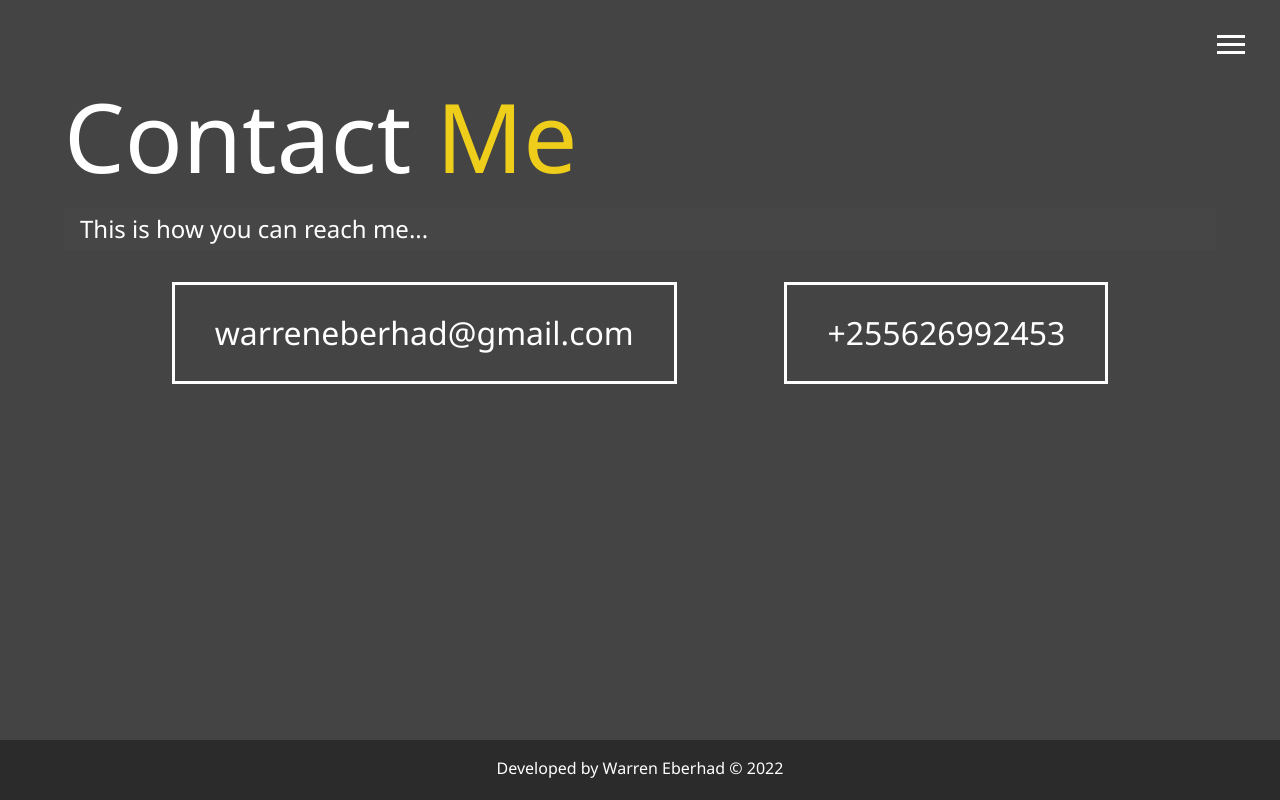
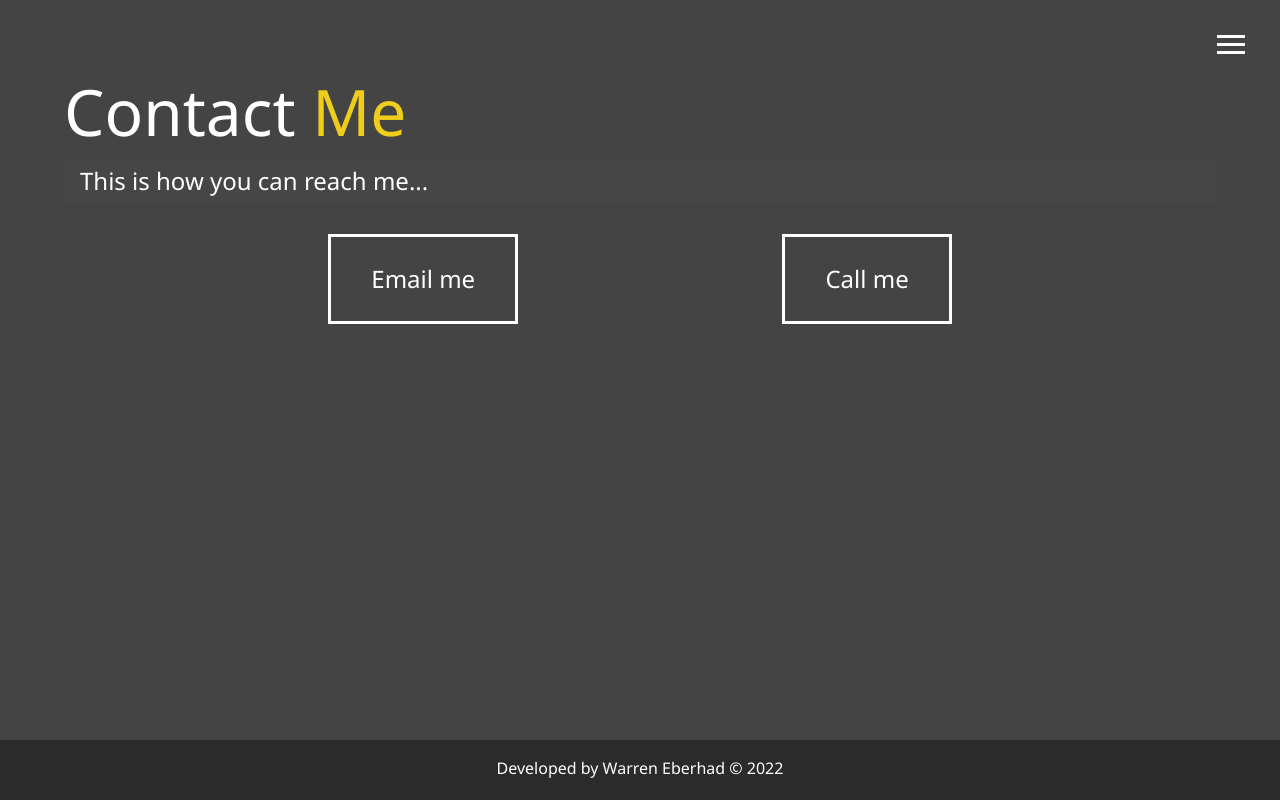
Before and after one commit to warrenebx/portfolio, a website: page dist/contact.html in a window 1280 px wide. Drawn offline with Linux system fonts and the light colour scheme.

Commit message:
background and fonts

```diff
--- a/dist/contact.html
+++ b/dist/contact.html
@@ -50,19 +50,19 @@
   </header>
 
   <main id="contact">
-    <h1 class="lg-heading">
+    <h2 class="lg-heading">
       Contact
       <span class="text-secondary">Me</span>
-    </h1>
+    </h2>
     <h2 class="sm-heading">
       This is how you can reach me...
     </h2>
     <div class="boxes">
       <div>
-        <a href="mailto:warreneberhad@gmail.com" ><span class="text-secondary"></span> warreneberhad@gmail.com</a>
+        <a href="mailto:warreneberhad@gmail.com" ><span class="text-secondary"></span>Email me</a>
       </div>
       <div>
-        <a href="tel:+255626994753"><span class="text-secondary"></span>+255626992453</a>
+        <a href="tel:+255626994753"><span class="text-secondary"></span>Call me</a>
       </div>
       <!-- <div>
         <span class="text-secondary">Address: </span> Morogoro,Tz
--- a/dist/css/main.css
+++ b/dist/css/main.css
@@ -102,12 +102,14 @@ body {
   margin: 0;
   font-family: 'Segoe UI', Tahoma, Geneva, Verdana, sans-serif;
   line-height: 1.5; }
-  body#bg-img {
+  /* body#bg-img {
     background: url(../img/mx.jpg);
     background: rgba(68, 68, 68, 0.9), url(../img/background.jpg);
     background-attachment: fixed;
-    background-size: cover; }
-
+    background-size: cover; }  */
+    body#bg-img {
+      background-color: #070026;
+    }
 h1,
 h2,
 h3 {
@@ -116,7 +118,7 @@ h3 {
   h1.lg-heading,
   h2.lg-heading,
   h3.lg-heading {
-    font-size: 6rem; }
+    font-size: 4rem; }
   h1.sm-heading,
   h2.sm-heading,
   h3.sm-heading {
@@ -194,7 +196,7 @@ main {
   align-items: center;
   margin-top: 1rem; }
   .boxes div {
-    font-size: 2rem;
+    font-size: 1.5rem;
     border: 3px #fff solid;
     padding: 1.5rem 2.5rem;
     margin-bottom: 3rem;
```
Also changed, not shown: dist/about.html (+1 -1 lines), dist/index.html (+1 -1 lines).
